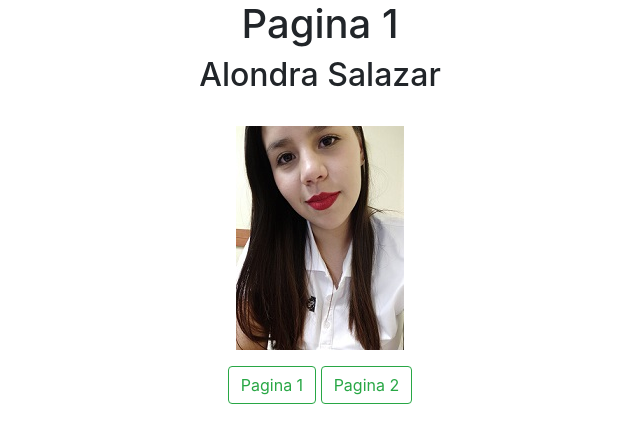
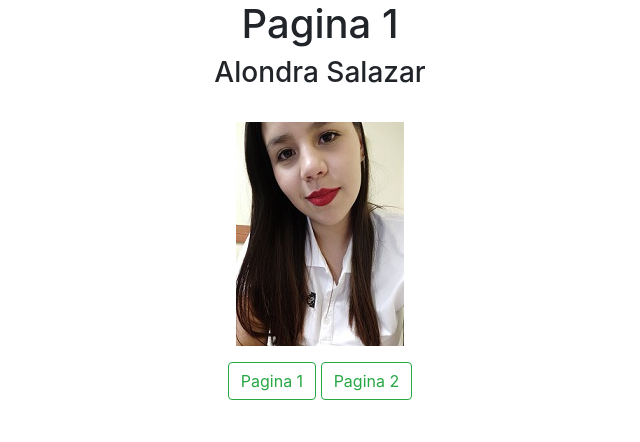
Before and after one commit to AlondraSalazar1998/archivos-frontend, a plain HTML site: page pagina1/index.html in a window 1280 px wide. Shown: the whole page, without its empty margins (320-960 px from the left). Drawn offline with nearby package versions, Linux system fonts and the light colour scheme.

Commit message:
Modificaciónes

```diff
--- a/pagina1/index.html
+++ b/pagina1/index.html
@@ -12,7 +12,7 @@
     <div class="conainer" style="text-align: center">
         <link rel="stylesheet" href="style.css">
         <h1>Pagina 1</h1>
-        <h2>Alondra Salazar</h2>
+        <h3>Alondra Salazar</h3>
 
 
 
```
